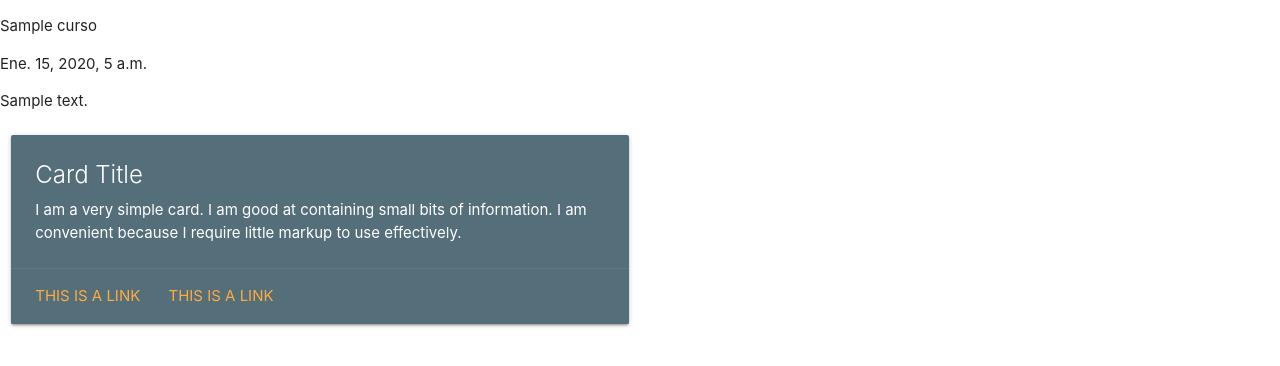
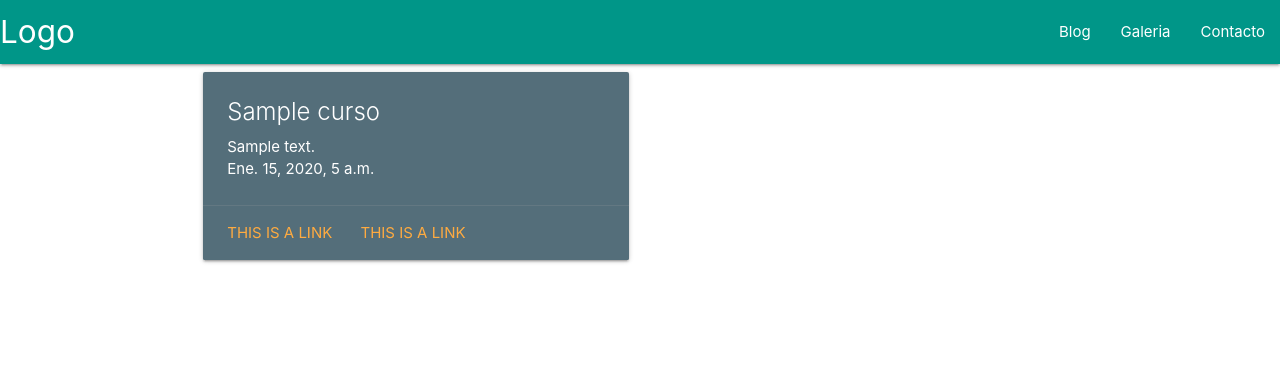
Before and after one commit to 5t4t1ck/ejemplo_cursos_django, a Django app: page / in a window 1280 px wide. Shown: the top 366 px of the page. Run offline with Django 3.2, Linux system fonts and the light colour scheme; tables that the repository leaves empty hold one stand-in row (values such as "Sample post").

Commit message:
plantillas, materialize

```diff
--- a/main/templates/main/inicio.html
+++ b/main/templates/main/inicio.html
@@ -10,20 +10,25 @@
 
 </head>
 <body>
+  <nav>
+    <div class="nav-wrapper #009688 teal">
+      <a href="#" class="brand-logo">Logo</a>
+      <ul id="nav-mobile" class="right hide-on-med-and-down">
+        <li><a href="sass.html">Blog</a></li>
+        <li><a href="badges.html">Galeria</a></li>
+        <li><a href="collapsible.html">Contacto</a></li>
+      </ul>
+    </div>
+  </nav>
+    <div class="container">
+      <div class="row">
         {% for curso in cursos %}
-        <p>{{curso.curso_titulo}}</p>
-        <p>{{curso.curso_publicado}}</p>
-        <p>{{curso.curso_contenido}}</p>
-    {% endfor %}
-
-
-    <div class="row">
           <div class="col s12 m6">
             <div class="card blue-grey darken-1">
               <div class="card-content white-text">
-              <span class="card-title">Card Title</span>
-              <p>I am a very simple card. I am good at containing small bits of information.
-              I am convenient because I require little markup to use effectively.</p>
+                <span class="card-title">{{curso.curso_titulo}}</span>
+                <p>{{curso.curso_contenido}}</p>
+                <p>{{curso.curso_publicado}}</p>
               </div>
               <div class="card-action">
                 <a href="#">This is a link</a>
@@ -31,8 +36,9 @@
               </div>
             </div>
           </div>
+          {% endfor %}
         </div>
-
+    </div>
     <script src="https://cdnjs.cloudflare.com/ajax/libs/materialize/1.0.0/js/materialize.min.js"></script>
 </body>
 </html>
--- a/main/urls.py
+++ b/main/urls.py
@@ -1,4 +1,4 @@
-from django.urls import path, include
+from django.urls import path
 from . import views
 
 app_name='main'
--- a/main/views.py
+++ b/main/views.py
@@ -1,5 +1,5 @@
 from django.shortcuts import render
-from django.http import HttpResponse
+#from django.http import HttpResponse
 from .models import Curso
 
 def homepage(request):
```
Lines whose indentation alone changed are shown as unchanged.
